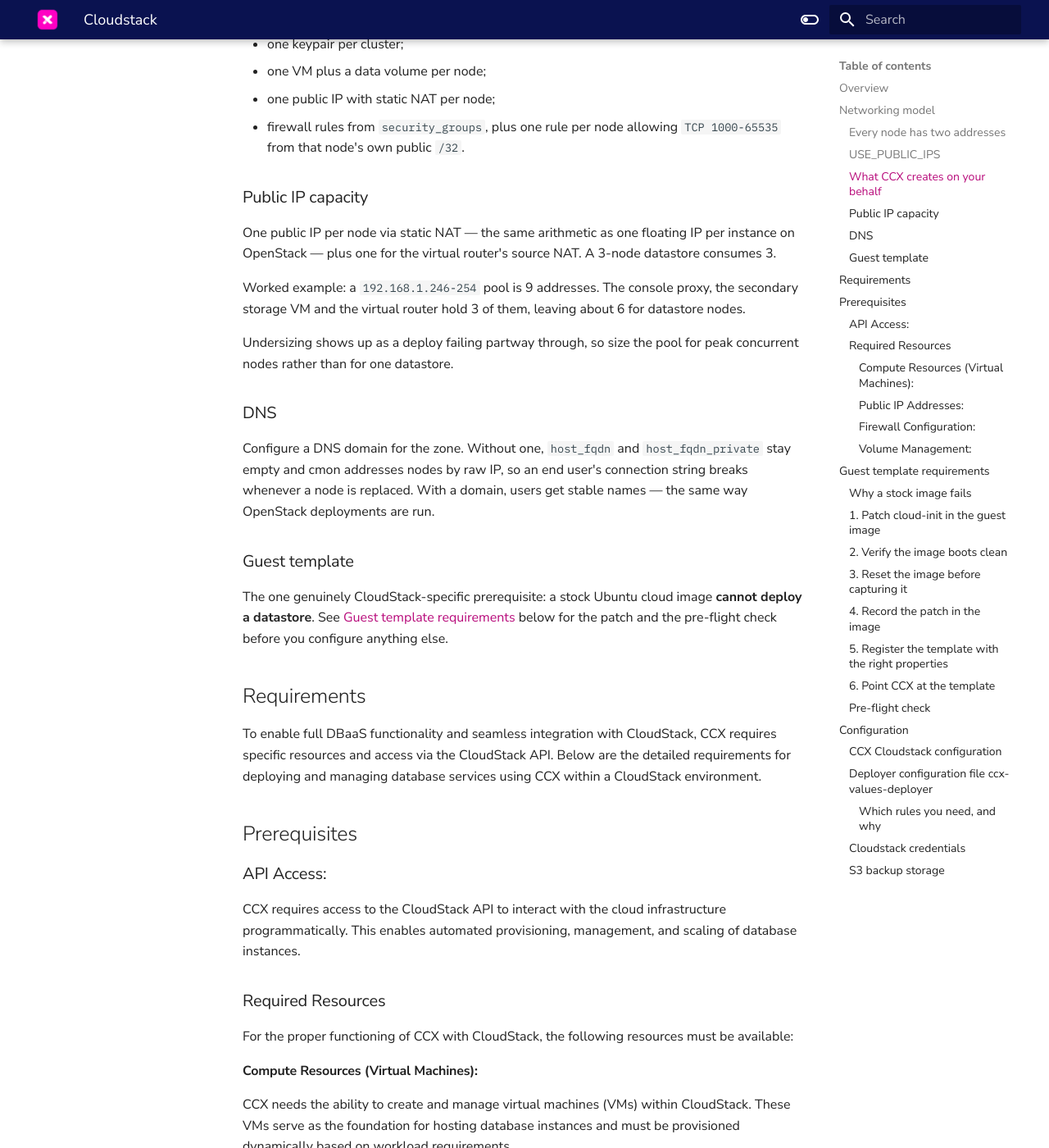
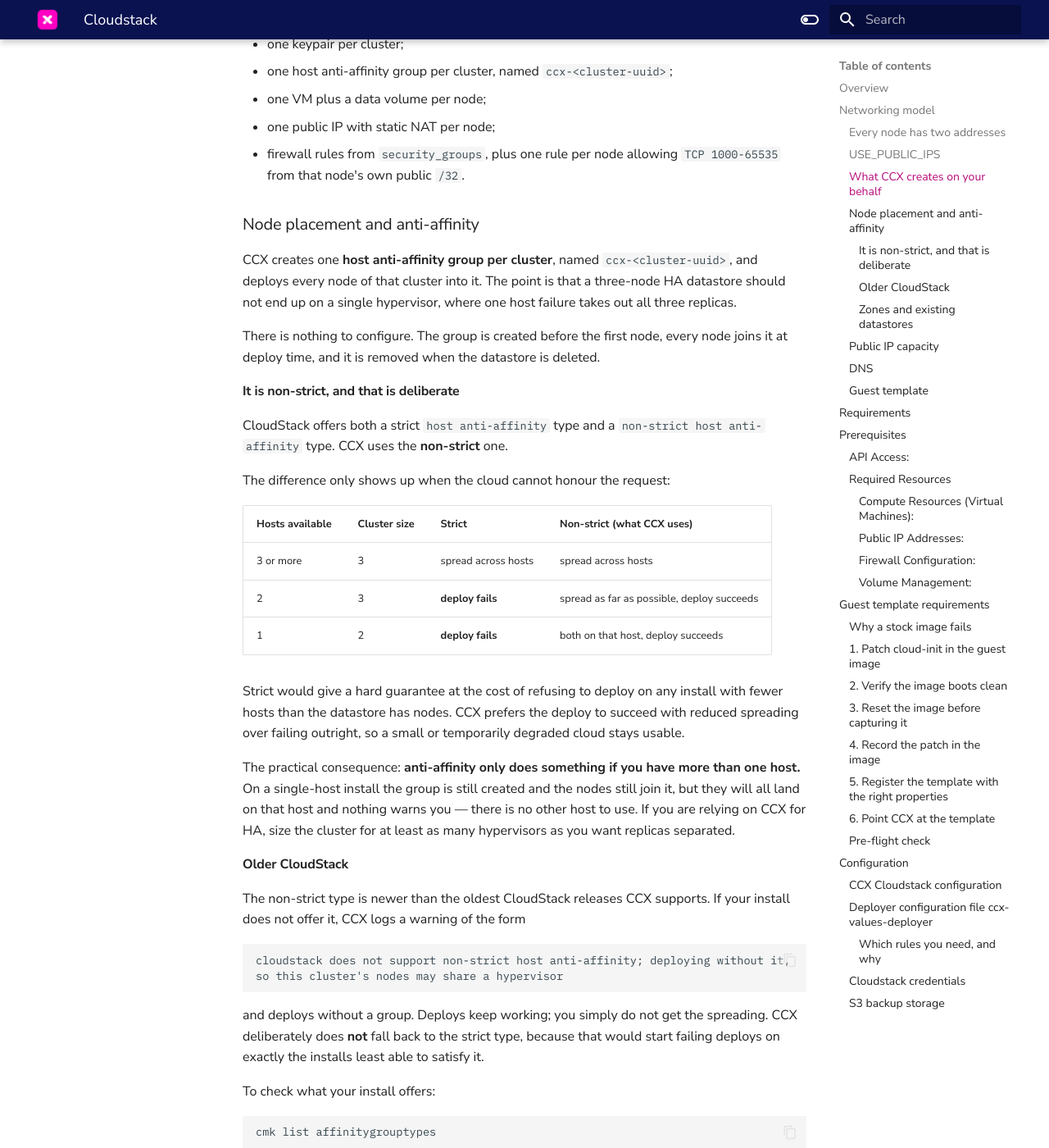
Before and after one commit to severalnines/ccx-docs, an MkDocs documentation site: the page built from docs/admin/Installation/Cloud-Providers/cloudstack.md, in a window 1280 px wide and 1400 px high, scrolled down 2861 px. Shown: the whole window at 82% size. Built offline with MkDocs 1.6.1 and Material for MkDocs 9.7.7, drawn with Linux system fonts in a browser that asks for light colours; comment, search, counter and statistics services are not loaded; some of the changed text lies outside the part shown.

Commit message:
CCX-6138 Document CloudStack node placement and anti-affinity
CCX now creates one host anti-affinity group per cluster and deploys
every node into it, so a three-node HA datastore is not scheduled onto a
single hypervisor. There is nothing to configure, which is exactly why it
needs documenting: the feature is invisible when it works and invisible
when it does not.

Three things an operator cannot infer and would otherwise learn the hard
way. It is non-strict, so a cluster with more nodes than the install has
hosts still deploys instead of being refused - the page contrasts both
types at 3, 2 and 1 hosts. It therefore does nothing on a single-host
install, where the group is created, membership is correct, and the nodes
share a host anyway, which looks identical to it working. And an older
CloudStack without the non-strict type degrades with a warning rather
than failing every deploy, with the cmk command to check.

Also records that affinity groups are account-scoped rather than
zone-scoped, so one per cluster is right in a multi-zone region, and that
datastores created before this are not migrated - the group appears on
the next add-node.

The strict/non-strict behaviour and the account-scoping were measured
against a live Apache CloudStack 4.22.1 rather than read from the API
reference.

````diff
--- a/docs/admin/Installation/Cloud-Providers/cloudstack.md
+++ b/docs/admin/Installation/Cloud-Providers/cloudstack.md
@@ -93,10 +93,81 @@
 So that nothing appears to happen by magic, per datastore CCX creates:
 
 - one keypair per cluster;
+- one host anti-affinity group per cluster, named `ccx-<cluster-uuid>`;
 - one VM plus a data volume per node;
 - one public IP with static NAT per node;
 - firewall rules from `security_groups`, plus one rule per node allowing
   `TCP 1000-65535` from that node's own public `/32`.
+
+### Node placement and anti-affinity
+
+CCX creates one **host anti-affinity group per cluster**, named
+`ccx-<cluster-uuid>`, and deploys every node of that cluster into it. The point
+is that a three-node HA datastore should not end up on a single hypervisor,
+where one host failure takes out all three replicas.
+
+There is nothing to configure. The group is created before the first node,
+every node joins it at deploy time, and it is removed when the datastore is
+deleted.
+
+#### It is non-strict, and that is deliberate
+
+CloudStack offers both a strict `host anti-affinity` type and a
+`non-strict host anti-affinity` type. CCX uses the **non-strict** one.
+
+The difference only shows up when the cloud cannot honour the request:
+
+| Hosts available | Cluster size | Strict | Non-strict (what CCX uses) |
+|---|---|---|---|
+| 3 or more | 3 | spread across hosts | spread across hosts |
+| 2 | 3 | **deploy fails** | spread as far as possible, deploy succeeds |
+| 1 | 2 | **deploy fails** | both on that host, deploy succeeds |
+
+Strict would give a hard guarantee at the cost of refusing to deploy on any
+install with fewer hosts than the datastore has nodes. CCX prefers the deploy to
+succeed with reduced spreading over failing outright, so a small or temporarily
+degraded cloud stays usable.
+
+The practical consequence: **anti-affinity only does something if you have more
+than one host.** On a single-host install the group is still created and the
+nodes still join it, but they will all land on that host and nothing warns you —
+there is no other host to use. If you are relying on CCX for HA, size the cluster
+for at least as many hypervisors as you want replicas separated.
+
+#### Older CloudStack
+
+The non-strict type is newer than the oldest CloudStack releases CCX supports. If
+your install does not offer it, CCX logs a warning of the form
+
+```
+cloudstack does not support non-strict host anti-affinity; deploying without it,
+so this cluster's nodes may share a hypervisor
+```
+
+and deploys without a group. Deploys keep working; you simply do not get the
+spreading. CCX deliberately does **not** fall back to the strict type, because
+that would start failing deploys on exactly the installs least able to satisfy it.
+
+To check what your install offers:
+
+```bash
+cmk list affinitygrouptypes
+```
+
+#### Zones and existing datastores
+
+Affinity groups in CloudStack are **account-scoped, not zone-scoped**, so one
+group per cluster is correct even in a multi-zone region where a cluster's nodes
+are spread across availability zones.
+
+Datastores created before this feature existed have no group. They are not
+migrated; the group is created the next time a node is added to them, so newly
+added nodes get anti-affinity while the original nodes keep whatever placement
+they already had.
+
+Changing the group type for an existing datastore is not something CCX does. The
+group is matched by name, so an existing `ccx-<cluster-uuid>` is reused as-is
+regardless of its type.
 
 ### Public IP capacity
 
````
